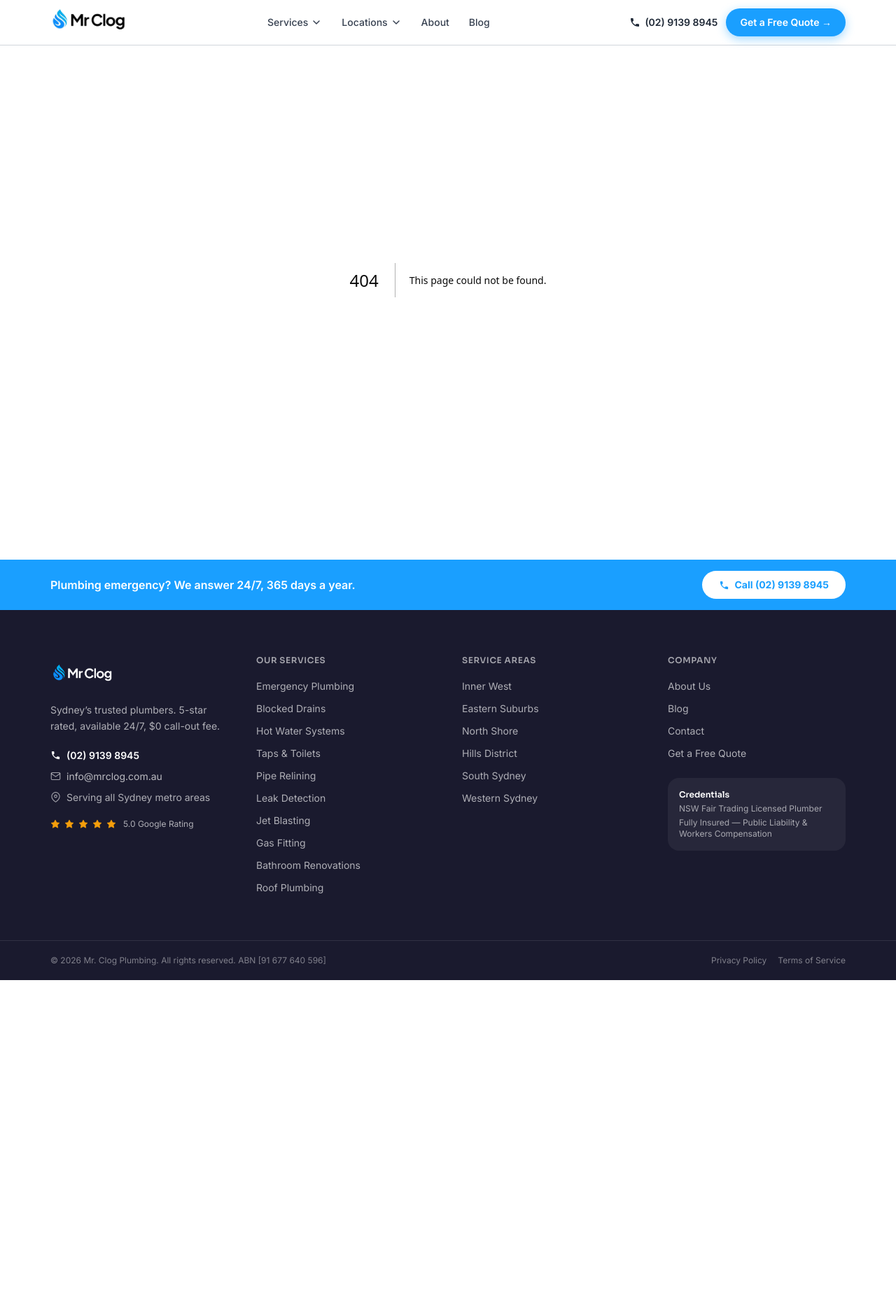
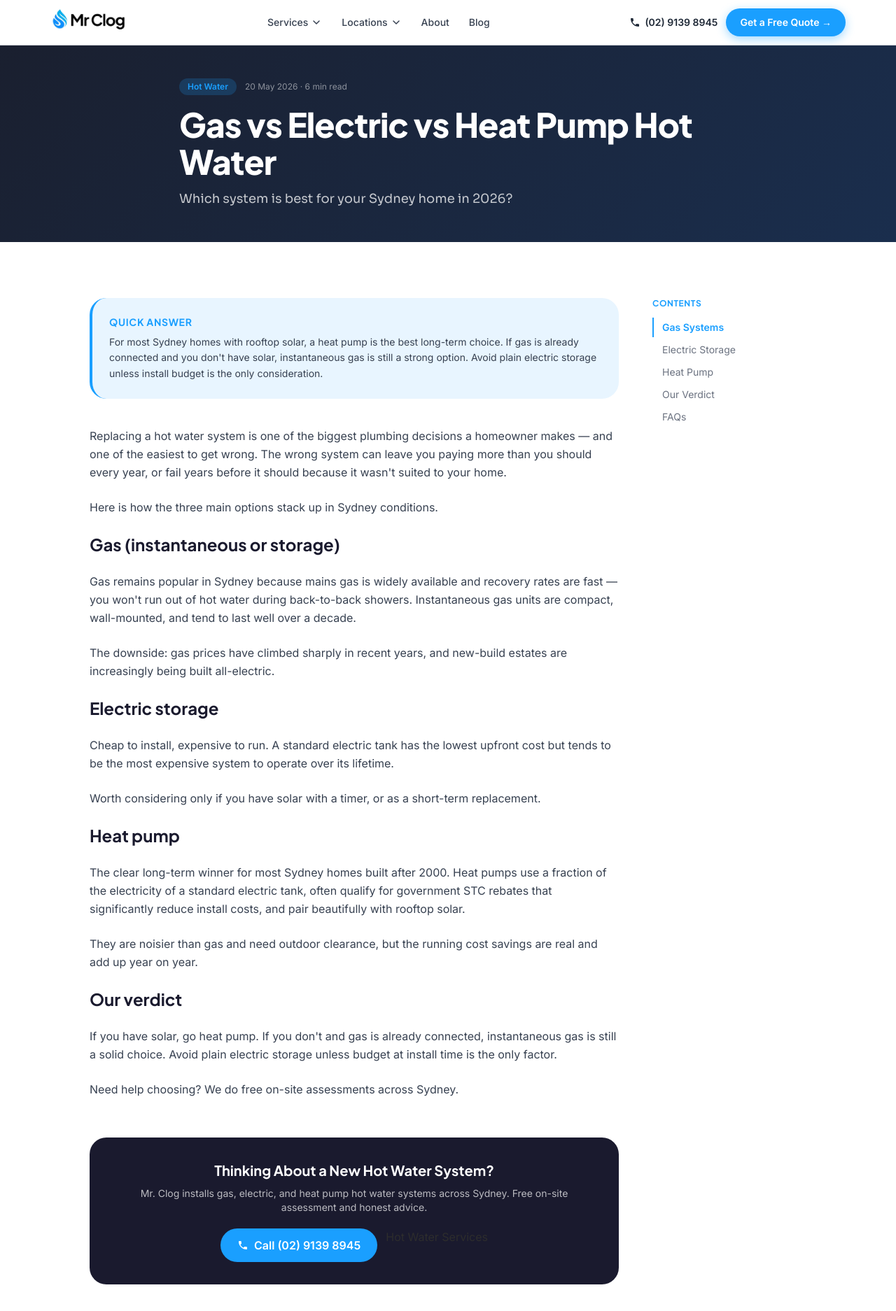
Before and after one commit to mrclogplumbing/mrclog-website, a Next.js app: page /blog/gas-vs-electric-vs-heat-pump-hot-water in a window 1280 px wide. Before the commit this address had no page. Shown: the top 1874 px of the page at 70% size. Before the commit the page ends 1401 px from the top, so only its background shows below. Built offline with nearby package versions, Linux system fonts and the light colour scheme.

Commit message:
Add blog post: Gas vs Electric vs Heat Pump Hot Water
This page provides a comprehensive comparison of gas, electric, and heat pump hot water systems for Sydney homes, including their costs and benefits.

```diff
--- /dev/null
+++ b/src/app/blog/gas-vs-electric-vs-heat-pump-hot-water/page.tsx
@@ -0,0 +1,114 @@
+import type { Metadata } from "next";
+import Link from "next/link";
+import { PhoneCallIcon } from "@/components/ui/ServiceIcons";
+import TableOfContents from "@/components/blog/TableOfContents";
+import BlogPostSchema from "@/components/blog/BlogPostSchema";
+
+export const metadata: Metadata = {
+  title: "Gas vs Electric vs Heat Pump Hot Water: Which Is Best for Your Sydney Home? | Mr. Clog Blog",
+  description:
+    "Choosing a hot water system is a 10-year decision. Compare gas, electric, and heat pump systems for Sydney homes — running costs, install costs, and reliability.",
+  openGraph: {
+    type: "article",
+    title: "Gas vs Electric vs Heat Pump Hot Water: Which Is Best for Your Sydney Home? | Mr. Clog Blog",
+    description: "Choosing a hot water system is a 10-year decision. Compare gas, electric, and heat pump systems for Sydney homes — running costs, install costs, and reliability.",
+    url: "https://www.mrclog.com.au/blog/gas-vs-electric-vs-heat-pump-hot-water",
+    siteName: "Mr. Clog Plumbing",
+    publishedTime: "2026-05-20",
+    modifiedTime: "2026-05-20",
+    authors: ["Mr. Clog Plumbing"],
+    locale: "en_AU",
+  },
+  alternates: { canonical: "https://www.mrclog.com.au/blog/gas-vs-electric-vs-heat-pump-hot-water" },
+};
+
+const PHONE = "(02) 9139 8945";
+const PHONE_HREF = "tel:+61291398945";
+
+const tocItems = [
+  { id: "gas", title: "Gas Systems" },
+  { id: "electric", title: "Electric Storage" },
+  { id: "heat-pump", title: "Heat Pump" },
+  { id: "verdict", title: "Our Verdict" },
+  { id: "faq", title: "FAQs" },
+];
+
+export default function BlogGasVsElectricVsHeatPumpPage() {
+  return (
+    <>
+      <BlogPostSchema
+        slug="gas-vs-electric-vs-heat-pump-hot-water"
+        title="Gas vs Electric vs Heat Pump Hot Water: Which Is Best for Your Sydney Home?"
+        description="Choosing a hot water system is a 10-year decision. Compare gas, electric, and heat pump systems for Sydney homes — running costs, install costs, and reliability."
+        datePublished="2026-05-20"
+        faqs={[{"q":"Which hot water system is cheapest to run?","a":"For most Sydney homes, a heat pump system has the lowest ongoing running cost, especially when paired with rooftop solar."},{"q":"Are heat pumps noisy?","a":"Heat pumps make a low hum similar to a split-system air conditioner unit. They should be installed with adequate clearance and ideally away from bedroom windows."}]}
+      />
+      {/* Hero */}
+      <section className="relative pt-16 flex items-center min-h-[38vh]" style={{ background: "var(--color-dark)" }}>
+        <div className="absolute inset-0" style={{ background: "linear-gradient(135deg, rgba(26,31,46,0.97) 0%, rgba(26,159,255,0.15) 100%)" }} aria-hidden="true" />
+        <div className="relative section-container py-12 md:py-18">
+          <div className="max-w-3xl">
+            <div className="flex items-center gap-3 mb-4">
+              <span className="text-xs font-semibold px-3 py-1 rounded-full" style={{ background: "rgba(26,159,255,0.2)", color: "var(--color-brand-blue)" }}>Hot Water</span>
+              <span className="text-xs" style={{ color: "rgba(255,255,255,0.5)" }}>20 May 2026 · 6 min read</span>
+            </div>
+            <h1 className="font-logo font-extrabold text-white mb-3" style={{ fontSize: "clamp(1.8rem, 4.5vw, 3rem)", lineHeight: "1.1", letterSpacing: "-0.02em" }}>
+              Gas vs Electric vs Heat Pump Hot Water
+            </h1>
+            <p className="font-display text-lg" style={{ color: "rgba(255,255,255,0.75)" }}>Which system is best for your Sydney home in 2026?</p>
+          </div>
+        </div>
+      </section>
+
+      <div className="section-container py-14 md:py-20">
+        <div className="lg:grid lg:grid-cols-[1fr_220px] lg:gap-12 max-w-5xl mx-auto">
+          <article>
+            <div className="rounded-2xl p-6 mb-10 border-l-4" style={{ background: "var(--color-brand-blue-light)", borderColor: "var(--color-brand-blue)" }}>
+              <p className="font-logo font-bold text-sm uppercase tracking-wider mb-2" style={{ color: "var(--color-brand-blue)" }}>Quick Answer</p>
+              <p className="text-gray-700 text-sm leading-relaxed">
+                For most Sydney homes with rooftop solar, a heat pump is the best long-term choice. If gas is already connected and you don't have solar, instantaneous gas is still a strong option. Avoid plain electric storage unless install budget is the only consideration.
+              </p>
+            </div>
+
+            <div className="space-y-6 text-gray-700 leading-relaxed">
+              <p>Replacing a hot water system is one of the biggest plumbing decisions a homeowner makes — and one of the easiest to get wrong. The wrong system can leave you paying more than you should every year, or fail years before it should because it wasn't suited to your home.</p>
+              <p>Here is how the three main options stack up in Sydney conditions.</p>
+
+              <h2 id="gas" className="font-logo font-bold text-2xl mt-10 mb-4" style={{ color: "var(--color-dark)" }}>Gas (instantaneous or storage)</h2>
+              <p>Gas remains popular in Sydney because mains gas is widely available and recovery rates are fast — you won't run out of hot water during back-to-back showers. Instantaneous gas units are compact, wall-mounted, and tend to last well over a decade.</p>
+              <p>The downside: gas prices have climbed sharply in recent years, and new-build estates are increasingly being built all-electric.</p>
+
+              <h2 id="electric" className="font-logo font-bold text-2xl mb-4" style={{ color: "var(--color-dark)" }}>Electric storage</h2>
+              <p>Cheap to install, expensive to run. A standard electric tank has the lowest upfront cost but tends to be the most expensive system to operate over its lifetime.</p>
+              <p>Worth considering only if you have solar with a timer, or as a short-term replacement.</p>
+
+              <h2 id="heat-pump" className="font-logo font-bold text-2xl mb-4" style={{ color: "var(--color-dark)" }}>Heat pump</h2>
+              <p>The clear long-term winner for most Sydney homes built after 2000. Heat pumps use a fraction of the electricity of a standard electric tank, often qualify for government STC rebates that significantly reduce install costs, and pair beautifully with rooftop solar.</p>
+              <p>They are noisier than gas and need outdoor clearance, but the running cost savings are real and add up year on year.</p>
+
+              <h2 id="verdict" className="font-logo font-bold text-2xl mb-4" style={{ color: "var(--color-dark)" }}>Our verdict</h2>
+              <p>If you have solar, go heat pump. If you don't and gas is already connected, instantaneous gas is still a solid choice. Avoid plain electric storage unless budget at install time is the only factor.</p>
+              <p>Need help choosing? We do free on-site assessments across Sydney.</p>
+            </div>
+
+            <div className="mt-14 rounded-2xl p-8 text-center" style={{ background: "var(--color-dark)" }}>
+              <p className="font-logo font-bold text-xl text-white mb-2">Thinking About a New Hot Water System?</p>
+              <p className="text-sm mb-5" style={{ color: "rgba(255,255,255,0.7)" }}>Mr. Clog installs gas, electric, and heat pump hot water systems across Sydney. Free on-site assessment and honest advice.</p>
+              <div className="flex gap-3 justify-center flex-wrap">
+                <a href={PHONE_HREF} className="inline-flex items-center gap-2 px-6 py-3 rounded-full font-semibold text-white" style={{ background: "var(--color-brand-blue)" }}>
+                  <PhoneCallIcon size={16} />
+                  Call {PHONE}
+                </a>
+                <Link href="/services/hot-water" className="btn-outline-white">Hot Water Services</Link>
+              </div>
+            </div>
+          </article>
+
+          <aside className="hidden lg:block">
+            <TableOfContents items={tocItems} />
+          </aside>
+        </div>
+      </div>
+    </>
+  );
+}
```
